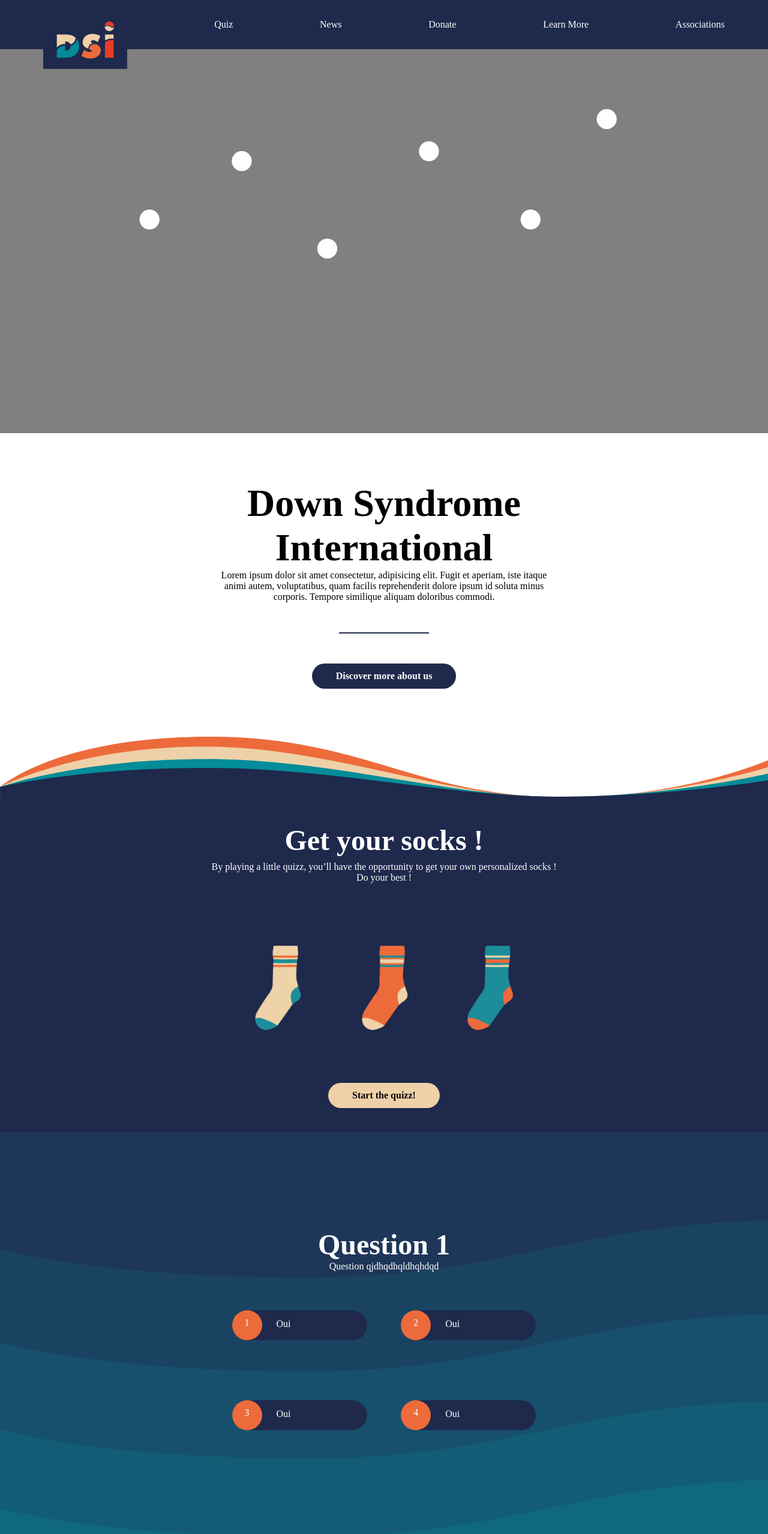
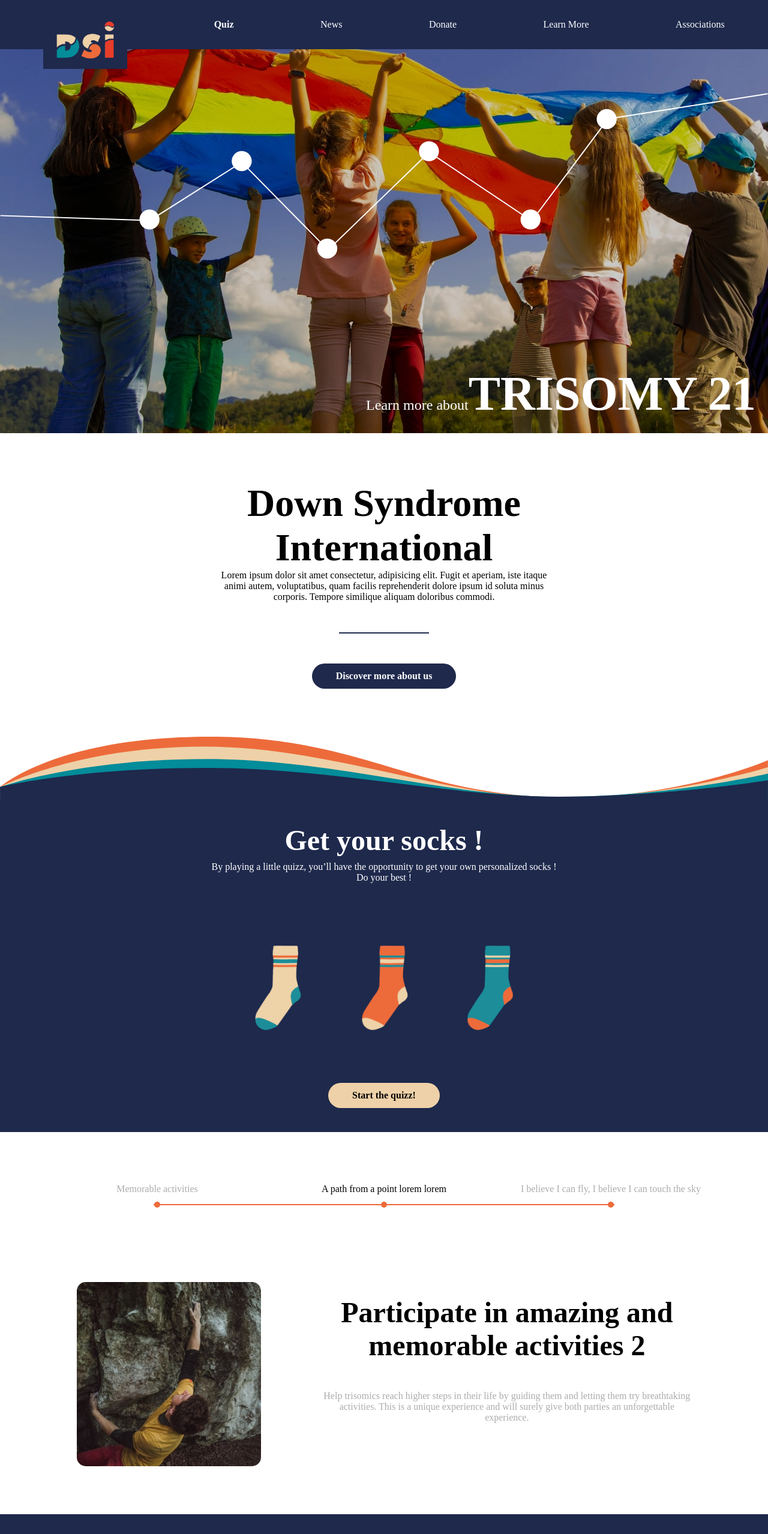
Before and after one commit to aleperdriel/dsi-landing, a React (Create React App) app: page / in a window 1280 px wide. Shown: the top 2557 px of the page at 60% size. Built offline with nearby package versions, Linux system fonts and the light colour scheme.

Commit message:
:construction: Add quiz and slider

```diff
--- a/src/App.css
+++ b/src/App.css
@@ -33,6 +33,9 @@ h3 {
   font-weight: 600;
 }
 
+.hidden {
+  display: none;
+}
 .btn {
   background-color: var(--navy-blue);
   padding: 0.75em 2.5em;
@@ -68,16 +71,22 @@ header nav {
 
 header nav ul {
   display: flex;
+  flex-wrap: wrap;
   justify-content: space-around;
   align-items: center;
   list-style: none;
   position: relative;
 }
 
+
 header .logo-container {
   transform: translateY(40%);
   background-color: var(--navy-blue);
   padding: 0px 20px 10px 20px ;
+}
+
+.active-navlink {
+  font-weight: 600;
 }
 
 .logo {
@@ -119,6 +128,10 @@ header .logo-container {
   min-width: 180px;
 }
 
+.quiz-btn-answer:hover {
+  cursor: pointer;
+}
+
 @media (max-width: 800px) {
   .quiz-answers-block {
     grid-template-columns: repeat(1, 1fr);
@@ -134,6 +147,20 @@ header .logo-container {
   }
 }
 
+@media (max-width: 700px) {
+  header nav ul {
+    flex-direction: column;
+  }
+
+  header nav ul li {
+    margin: 0.5em;
+  }
+
+  header .logo-container {
+    transform: translateY(0);
+    padding: 0px 20px 10px 20px ;
+  }
+}
 
 
 .quiz-btn-answer span {
@@ -159,9 +186,18 @@ header .logo-container {
 }
 
 /* ------------ TIMELINE BLOCK ---------------------------------------- */
+
+.overlay-timeline {
+  background-color: rgba(0,0,0,0.2);
+  width: 100%;
+  height: 100%;
+  position: absolute;
+}
 .timeline-block {
   color: #fff;
-  background-color: grey;
+  background-image: url('/src/assets/img/home/Home_Image.jpg');
+  background-position: center;
+  object-fit: cover;
   flex-grow: 2;
   min-height: 80vh;
   position: relative;
@@ -254,8 +290,12 @@ header .logo-container {
   background-color: var(--orange);
 }
 
-.line-carousel-block li.active {
+.line-carousel-block li.active-tab {
   color:#000;
+}
+
+.inactive-tab {
+  display: none;
 }
 
 .line-carousel-content {
@@ -363,9 +403,6 @@ footer .socials-container li{
 
 /* --------------------- ASSOCIATIONS ---------------------------------- */
 #asso-block {
-  /* width: 100%;
-  height: 100%;
-  background-color: red; */
   background: url('assets/img/hero-org-bg.png') 50% no-repeat;
 }
 
--- a/src/components/Header.js
+++ b/src/components/Header.js
@@ -1,19 +1,27 @@
 import logo from '../assets/img/dsi-logo.png';
-import { BrowserRouter as Router, Link } from 'react-router-dom';
+import { BrowserRouter as Router, NavLink } from 'react-router-dom';
 
 function Header() {
+
+    let activeNavlink = 'active-navlink';
+
     return(
         <header>
             <nav>
                 <ul>
                     <li className="logo-container">
-                        <Link to="/">
-                        <img className="logo" src={logo} alt="Down syndrome international logo"/></Link></li>
-                    <li><Link to="/">Quiz</Link></li>
-                    <li><Link to="/news">News</Link></li>
-                    <li><Link to="/donate">Donate</Link></li>
-                    <li><Link to="/about">Learn More</Link></li>
-                    <li><Link to="/associations">Associations</Link></li>
+                        <NavLink end to="/">
+                        <img className="logo" src={logo} alt="Down syndrome international logo"/></NavLink></li>
+                        <li><NavLink to="/" className={({ isActive }) =>
+              isActive ? activeNavlink : undefined}>Quiz</NavLink></li>
+                        <li><NavLink to="/news" className={({ isActive }) =>
+              isActive ? activeNavlink : undefined}>News</NavLink></li>
+                        <li><NavLink to="/donate" className={({ isActive }) =>
+              isActive ? activeNavlink : undefined}>Donate</NavLink></li>
+                        <li><NavLink to="/about" className={({ isActive }) =>
+              isActive ? activeNavlink : undefined}>Learn More</NavLink></li>
+                        <li><NavLink to="/associations" className={({ isActive }) =>
+              isActive ? activeNavlink : undefined}>Associations</NavLink></li>
                 </ul>
             </nav>
 
--- a/src/components/LineCarousel.js
+++ b/src/components/LineCarousel.js
@@ -1,22 +1,49 @@
+import { useState, useEffect } from 'react';
 import imgCarouselFirst from '../assets/img/home/Activities.jpg'
 // import imgCarouselSecond from '../assets/img/'
 // import imgCarouselThird from '../assets/img/'
 
 function LineCarousel() {
+    const [activeTab, setActiveTab] = useState(0);
+
+  useEffect(() => {
+    // create a interval and get the id
+    const myInterval = setInterval(() => {
+        setActiveTab((prevTab) => prevTab < 2 ? prevTab +1 : 0);
+    }, 5000);
+    // clear out the interval using it id when unmounting the component
+    return () => clearInterval(myInterval);
+  }, []);
+
     return(
         <div className="line-carousel-block">
             <ul>
-                <li className="carousel-dot active">Memorable activities</li>
-                <li className="carousel-dot">A path from a point lorem lorem</li>
-                <li className="carousel-dot">I believe I can fly, I believe I can touch the sky</li>
+                <li className={(activeTab === 0) ? 'active-tab' : ''}>Memorable activities</li>
+                <li className={(activeTab === 1) ? 'active-tab' : ''}>A path from a point lorem lorem</li>
+                <li className={(activeTab === 2) ? 'active-tab' : ''}>I believe I can fly, I believe I can touch the sky</li>
             </ul>
-            <div className="line-carousel-content">
+            <div className={(activeTab === 0) ? "line-carousel-content" : "inactive-tab"}>
                 <img src={imgCarouselFirst} alt="illustration"></img>
                 <div className="line-carousel-text">
                     <h3>Participate in amazing and memorable activities</h3>
                     <p>Help trisomics reach higher steps in their life by guiding them and letting them try breathtaking activities. This is a unique experience and will surely give both parties an unforgettable experience.</p>
                 </div>
             </div>
+            <div className={(activeTab === 1) ? "line-carousel-content" : "inactive-tab"}>
+                <img src={imgCarouselFirst} alt="illustration"></img>
+                <div className="line-carousel-text">
+                    <h3>Participate in amazing and memorable activities 2</h3>
+                    <p>Help trisomics reach higher steps in their life by guiding them and letting them try breathtaking activities. This is a unique experience and will surely give both parties an unforgettable experience.</p>
+                </div>
+            </div>
+            <div className={(activeTab === 2) ? "line-carousel-content" : "inactive-tab"}>
+                <img src={imgCarouselFirst} alt="illustration"></img>
+                <div className="line-carousel-text">
+                    <h3>Participate in amazing and memorable activities 3</h3>
+                    <p>Help trisomics reach higher steps in their life by guiding them and letting them try breathtaking activities. This is a unique experience and will surely give both parties an unforgettable experience.</p>
+                </div>
+            </div>
+
         </div>
     )
 }
--- a/src/components/QuizButton.js
+++ b/src/components/QuizButton.js
@@ -1,9 +1,9 @@
 import { useState } from "react";
 
-function QuizButton({text, questionPosition}) {
+function QuizButton({text, questionPosition, onClick}) {
 
     return(
-        <div className="quiz-btn-answer">
+        <div onClick={() => onClick(questionPosition)} className="quiz-btn-answer">
             <span>{ questionPosition }</span><p>{ text }</p>
         </div>
     )
--- a/src/components/QuizFrame.js
+++ b/src/components/QuizFrame.js
@@ -2,39 +2,44 @@ import { useState, useEffect } from "react";
 import QuizButton from "./QuizButton";
 import WaveImg from '../assets/img/wave.svg';
 import SocksImg from '../assets/img/socks_home.png';
-import { Link } from 'react-router-dom';
+import { Link, Navigate } from 'react-router-dom';
 
 function QuizFrame() {
 // const [question, setQuestion] = useState('');
-// const questions = [
-//     {
-//         question: "Lorem ipsum first questionus Sed ut perspiciatis unde omnis iste natus error sit voluptatem accusantium doloremque laudantium",
-//         answers: [
-//             "First answer",
-//             "Second answer",
-//             "Third answer",
-//             "Fourth answer"
-//         ]
-//     },
-//     {
-//         question: "Lorem ipsum duos dolor sit amet, consectetur adipiscing elit, sed do eiusmod tempor incididunt ",
-//         answers: [
-//             "First answer",
-//             "Second answer",
-//             "Third answer",
-//             "Fourth answer"
-//         ]
-//     },
-//     {
-//         question: "Lorem ipsum third requestionus Sed ut perspiciatis unde omnis iste natus error sit voluptatem accusantium doloremque laudantium",
-//         answers: [
-//             "First answer",
-//             "Second answer",
-//             "Third answer",
-//             "Fourth answer"
-//         ]
-//     }
-// ]
+const questions = [
+    {
+        question: "Lorem ipsum first questionus Sed ut perspiciatis unde omnis iste natus error sit voluptatem accusantium doloremque laudantium",
+        answers: [
+            "First answer",
+            "Second answer",
+            "Third answer",
+            "Fourth answer"
+        ],
+        solutionIndex: 0,
+
+    },
+    {
+        question: "Lorem ipsum duos dolor sit amet, consectetur adipiscing elit, sed do eiusmod tempor incididunt ",
+        answers: [
+            "First answer",
+            "Second answer",
+            "Third answer",
+            "Fourth answer"
+        ],
+        solutionIndex: 1,
+
+    },
+    {
+        question: "Lorem ipsum third requestionus Sed ut perspiciatis unde omnis iste natus error sit voluptatem accusantium doloremque laudantium",
+        answers: [
+            "First answer",
+            "Second answer",
+            "Third answer",
+            "Fourth answer"
+        ],
+        solutionIndex: 2,
+    }
+]
 
 
 // const getData=()=>{
@@ -60,6 +65,35 @@ function QuizFrame() {
 
 //     const [data,setData]=useState([]);
 
+    const [currentQuestion, setCurrentQuestion] = useState(0);
+    const [isHidden, setIsHidden] = useState(true);
+    const [nbrPoints, setNbrPoints] = useState(0);
+
+    let score = 0;
+
+    const showQuiz = () => {
+      setIsHidden(false);
+    }
+
+
+
+    const answer = (n) => {
+      // alert('Réponse ' + n)
+      if(questions[currentQuestion].solutionIndex === n-1) {
+        score ++;
+        console.log(nbrPoints)
+      } else {
+        console.log(n + ' ' + questions[currentQuestion].solutionIndex)
+      }
+
+      if (currentQuestion+1 < questions.length) setCurrentQuestion(currentQuestion + 1);
+      else showEndQuiz()
+    }
+
+    function showEndQuiz() {
+      alert('this is the end, your score is : ' + nbrPoints)
+    }
+
     return(
         <section className="quiz-section wave-section">
             <img src={WaveImg} alt="Wave"/>
@@ -68,28 +102,29 @@ function QuizFrame() {
                 <h3>Get your socks !</h3>
                 <p className="description"><span>By playing a little quizz, you’ll have the opportunity to get your own personalized socks !</span><br></br><span>Do your best !</span></p>
                 <img id="socks-img" src={SocksImg} alt="Socks"/>
-                <Link to="/" className="btn">Start the quizz!</Link>
+                <Link to="/" className="btn" onClick={showQuiz}>Start the quizz!</Link>
 
               </div>
             </div>
-            <div className="quiz-block-bg">
+            <div className={(isHidden ? 'hidden' : '') + ' ' + 'quiz-block-bg' }>
 
                 <div className="quiz-block">
-                        <h3>Question 1</h3>
+                        {/* <h3>Question 1</h3>
                         <p className="quiz-question">Question qjdhqdhqldhqhdqd</p>
                           <div className="quiz-answers-block">
-                                <QuizButton questionPosition="1" text="Oui" onClick=""></QuizButton>
-                                <QuizButton questionPosition="2" text="Oui" onClick=""></QuizButton>
-                                <QuizButton questionPosition="3" text="Oui" onClick=""></QuizButton>
-                                <QuizButton questionPosition="4" text="Oui" onClick=""></QuizButton>
-                        </div>
-                        {/* <p className="quiz-question">{data.questions[0].question}</p>
+                                <QuizButton questionPosition="1" text="Oui" onClick={answer}></QuizButton>
+                                <QuizButton questionPosition="2" text="Oui" onClick={() => {}}></QuizButton>
+                                <QuizButton questionPosition="3" text="Oui" onClick={() => {}}></QuizButton>
+                                <QuizButton questionPosition="4" text="Oui" onClick={() => {}}></QuizButton>
+                          </div> */}
+
+                        <h3>Question {currentQuestion +1} </h3>
+                        <p className="quiz-question">{questions[currentQuestion].question}</p>
                           <div className="quiz-answers-block">
-                            {data.answers.map(answer => (
-                                <QuizButton questionPosition="1" text={answer} onClick=""></QuizButton>
-                            ))}
-                        </div>
-                        {data.questions[0].question} */}
+                              {questions[0].answers.map((dataAnswer, index) => (
+                                    <QuizButton questionPosition={index + 1} text={dataAnswer} onClick={answer}></QuizButton>
+                                ))}
+                          </div>
                 </div>
             </div>
       </section>
--- a/src/components/Timeline.js
+++ b/src/components/Timeline.js
@@ -1,8 +1,9 @@
 function Timeline() {
     return(
         <div className="timeline-block">
+            <div className="overlay-timeline"></div>
             <svg width="1957" height="422" viewBox="0 0 1957 422" fill="none" xmlns="http://www.w3.org/2000/svg">
-            {/* <path d="M1 312.5L381.5 325L616 176.5L836 400L1093.5 151L1355 326L1549.5 66L1956 2" stroke="white" stroke-width="3"/> */}
+            <path d="M1 312.5L381.5 325L616 176.5L836 400L1093.5 151L1355 326L1549.5 66L1956 2" stroke="white" stroke-width="3"/>
             <circle transform-origin="center" cx="381" cy="322.5" r="25.5" fill="white"/>
             <circle transform-origin="center" cx="616" cy="173.5" r="25.5" fill="white"/>
             <circle transform-origin="center" cx="834" cy="396.5" r="25.5" fill="white"/>
@@ -10,7 +11,7 @@ function Timeline() {
             <circle transform-origin="center" cx="1352" cy="322.5" r="25.5" fill="white"/>
             <circle transform-origin="center" cx="1546" cy="66.5" r="25.5" fill="white"/>
             </svg>
-            {/* <h1>Learn more about<span id="title">TRISOMY 21</span></h1> */}
+            <h1>Learn more about<span id="title">TRISOMY 21</span></h1>
         </div>
     )
 }
```
